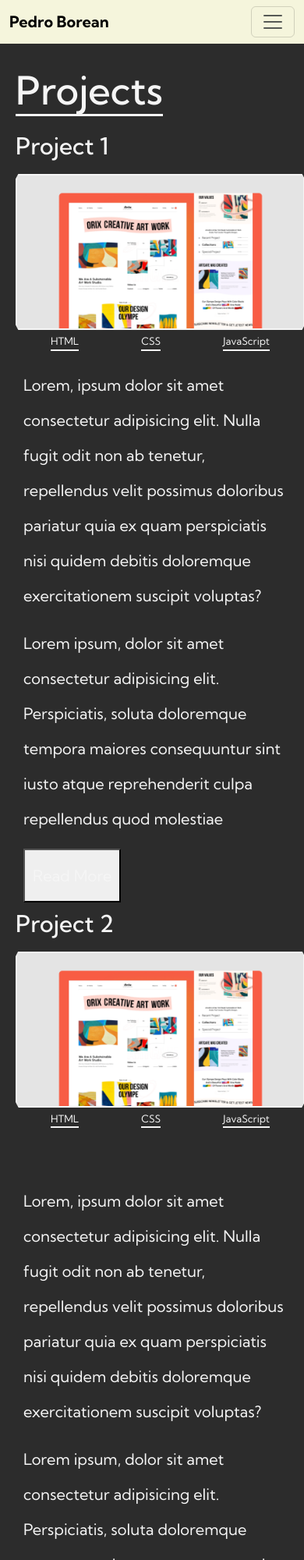
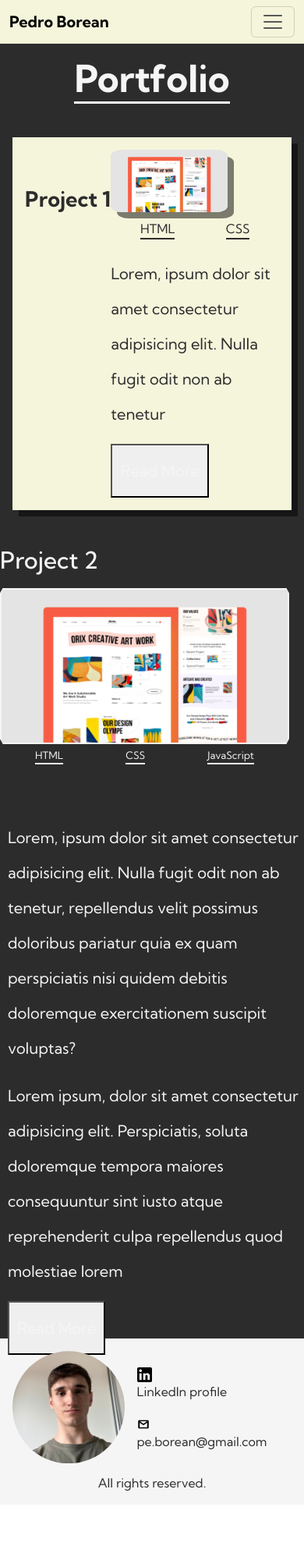
Before and after one commit to pedroborean/pedro-borean-proyecto-final-portfolio, a plain HTML site: page pages/projects.html in a window 390 px wide. Shown: the top 2000 px of the page at 78% size. After the commit the page ends 1929 px from the top, so only its background shows below. Drawn offline with nearby package versions, Linux system fonts and the light colour scheme; files that its build step writes are made by us from their sources.

Commit message:
Link correctly the header. Main mobile styles. Index mobile style’s correction Footer mobile styles. About me mobile styles Portfolio mobile’s styles in process

```diff
--- a/css/main.css
+++ b/css/main.css
@@ -30,9 +30,10 @@ header a{
 /* Tittle's styles */
 
 #nav-tittle{
-    font-family: "Kumbh Sans";
+    font-family: "Kumbh Sans" ;
     font-weight: bolder;
 }
+
 /* Item's styles */
 
 #nav-items-styles:hover{
@@ -54,7 +55,6 @@ header a{
 main{
     background-color: #2C2C2C;
     color: whitesmoke;
-    padding: 20px;
 }
 
 main a{
@@ -68,42 +68,62 @@ main a{
 footer{
     background-color: whitesmoke;
     color: #2C2C2C;
-    width: 100%;
+    height: fit-content;
+    display: grid;
+    grid-template-areas:
+    "img link"
+    "img mail"
+    "arr arr";
+    grid-template-columns: 45% 55%;
 }
 
 footer a{
     color: #2C2C2C;
-    display: inline-block;
 }
 
 /* My photo */
 .footer-self-photo{
     clip-path: circle(50% at 50% 50%);
-    height: 100px;
-    margin: 15px 10px 0px 10px;
+    height: 9rem;
+    margin: 1rem 1rem .8rem;
+    grid-area: img;
 }
 
 /* LinkedIn's image + link */
 
 .linkedin-image-link{
-    display: inline-block;
+    grid-area: link;
+    margin-top: 2rem;
+    width: fit-content;
 }
 
 /* LinkedIn's image */
 .linkedin-image{
-   height:20px ;
-   display: inline-block;
+   height: 1.2rem ;
+}
+
+/* Mail + Logo */
+.footer-mail-logo{
+    width: fit-content;
+    grid-area: mail;
 }
 
 /* Mail logo */
 .mail-logo{
-    height: 20px;
-    display: block;
+    height: 1rem;
 }
 
 .all-rights-reserved{
-    padding: 10px 0 10px 10px;
+    grid-area: arr;
+    display: grid;
+    align-content: center;
+    justify-content: center;
 }
+
+
+
+
+
 
 
 
@@ -135,7 +155,7 @@ footer a{
 
 /* Tittle */
 .top-index-tittle{
-    margin-top: 2rem;
+    margin: 2rem 1.2rem 0 1.2rem;
     font-size: 1.8rem;
     text-align: center;
     line-height: 2rem;
@@ -157,7 +177,7 @@ grid-template-areas:
 
 /* Caption */
 .index-text-caption{
-    margin: 3rem 0.5rem 2rem 0.5rem;
+    margin: 3rem 2.2rem 2rem 2.2rem;
     grid-area: caption;
     line-height: 1.5rem;
 }
@@ -168,7 +188,7 @@ grid-template-areas:
 
 .go-to-project-page{
     background-color: #F5F5DC;
-    margin-bottom: 3rem;
+    margin: 0 0 3rem 1.5rem;
     padding: .2rem;
     border-radius: 15%;
     box-shadow: .5rem .5rem rgba(0,0,0,0.5);
@@ -193,7 +213,7 @@ grid-template-areas:
     border: solid whitesmoke .2rem;
     grid-area: contact;
     box-shadow: .5rem .5rem rgba(0,0,0,0.5);
-    margin-bottom: 3rem;
+    margin: 0 1.5rem 3rem 0;
 }
 .go-to-contact-page:hover{
     box-shadow: 0 0 0 .5rem rgba(0,0,0,0.5);
@@ -206,6 +226,7 @@ grid-template-areas:
 .go-to-contact-page-text{
     color: whitesmoke;
     font-weight: 700;
+    padding: 1rem;
 }
 
 .go-to-contact-page-text:hover{
@@ -234,28 +255,39 @@ grid-template-areas:
 
 .about-me-page-img-tittle{
     display: flex;
-    flex-wrap: nowrap;
+    flex-direction: column;
+    align-items: center;
 }
 
 /* Img */
 .about-me-page-img{
     clip-path: circle(50% at 50% 50%);
-    height: 400px;
-    margin-top: 30px;
-    margin-left: 150px;
+    height: 10rem;
+    width: 10rem;
+    margin: .9rem;
+    box-shadow: .5rem .5rem rgba(0,0,0,0.5);
 }
 
 /* Tittle */
 .about-me-page-tittle{
-    font-size: 170px;
-    text-align: right;
-    margin-right: 150px;
+    margin: 1rem;
+    font-size: 4rem;
+    font-weight: lighter;
+    background-color:#F5F5DC;
+    color: #2C2C2C;
+    border-radius: 10%;
+    width: 15rem;
+    text-align: center;
+    box-shadow: .5rem .5rem rgba(0,0,0,0.5);
 }
 
+.about-me-page-tittle b{
+    font-weight: bolder;
+}
 /* Text */
 .about-me-page-text{
-    line-height: 50px;
-    margin: 150px;
+    line-height: 3rem;
+    margin: 2rem 2rem 0 2rem;
     font-size: x-large;
     font-stretch: extra-condensed;
 }
@@ -275,14 +307,20 @@ grid-template-areas:
 
 /* Project's Page */
 
+.project-page{
+    display: flex;
+    flex-direction: column;
+    align-items: center;
+}
+
 /* Project page's styles */
 
 .project-page-tittle{
-    display: inline-block;
-    font-size: 50px;
-    margin-top: 10px;
-    margin-bottom: 20px;
+    font-size: 3rem;
+    margin-top: 1rem;
+    margin-bottom: 1.7rem;
     border-bottom: solid whitesmoke;
+    font-weight: bolder;
 }
 
 
@@ -290,53 +328,60 @@ grid-template-areas:
 
 /* Proyect 1's styles */
 .project-1-page{
-    display: flex;
-    flex-wrap: nowrap;
-    flex-direction: row;
+    display: grid;
+    align-items: center;
+    grid-template-areas:
+    "tittle tittle"
+    "img text"
+    "tech text"
+    "text text";
+    background-color: #F5F5DC;
+    color: #2C2C2C;
+    box-shadow: .5rem .5rem rgba(0,0,0,0.5);
+    margin: 1rem;
+    padding: 1rem;
+
 }
 
 /* tittle */
 .project-1-page-tittle{
-    padding-bottom: 10px;
-    font-size: 30px;
-}
-
-/* Img + Tech's style */
-.project-1-page-img-tech{
-    display: inline-block;
+    grid-area: tittle;
+    color: #2C2C2C;
+    margin-bottom: 1rem;
+    font-size: 1.7rem;
+    font-weight: bold;
 }
 
 /* Img's style */
 .project-1-page-img{
-    height: 200px;
-    clip-path: circle(69.7% at 50% 50%);
-    border: solid whitesmoke 2px;
+    height: 5rem;
+    border-radius: 10%;
+    box-shadow: .5rem .5rem rgba(0,0,0,0.5);
+    grid-area: img;
 }
 
 /* tech list */
 .project-1-page-tech{
+    grid-area: tech;
+    margin-top: .25rem;
     padding: 5px;
     list-style: none;
     display: flex;
     flex-wrap: nowrap;
     flex-direction: row;
     justify-content: space-around;
-    font-size: small;
+    font-size: 1rem;
 }
 
 /* tech list items */
 .project-1-page-tech li {
-    border-bottom: solid whitesmoke;
+    border-bottom: solid #2C2C2C;
     border-width: 2px;
 }
 
 /* text */
 .project-1-page-text{
-    display: inline-block;
-    max-width: 1200px;
-    max-height: 200px;
-    padding-left: 10px;
-    text-align: top;
+    grid-area: text;
     line-height: 45px;
     font-size: 20px;
 }
--- a/pages/projects.html
+++ b/pages/projects.html
@@ -3,12 +3,12 @@
   <head>
     <meta charset="UTF-8">
     <meta name="viewport" content="width=device-width, initial-scale=1.0">
-    <title>Pedro Borean - Portfolio</title>
+    <title>portfolio</title>
     <!-- Link to bootstrap -->
     <link href="https://cdn.jsdelivr.net/npm/bootstrap@5.3.3/dist/css/bootstrap.min.css" rel="stylesheet" integrity="sha384-QWTKZyjpPEjISv5WaRU9OFeRpok6YctnYmDr5pNlyT2bRjXh0JMhjY6hW+ALEwIH" crossorigin="anonymous">
 
     <!-- Link to my css -->
-    <link rel="stylesheet" href="./css/main.css">
+    <link rel="stylesheet" href="../css/main.css">
 
     <!-- Link for font -->
     <link rel="preconnect" href="https://fonts.googleapis.com">
@@ -21,27 +21,27 @@
     <header>
         <nav class="navbar navbar-expand-lg" id="header-nav-bc">
             <div class="container-fluid">
-              <a class="navbar-brand" href="#" id="nav-tittle">Pedro Borean</a>
+              <a class="navbar-brand" href="../index.html" id="nav-tittle">Pedro Borean</a>
               <button class="navbar-toggler" type="button" data-bs-toggle="collapse" data-bs-target="#navbarText" aria-controls="navbarText" aria-expanded="false" aria-label="Toggle navigation">
                 <span class="navbar-toggler-icon"></span>
               </button>
               <div class="collapse navbar-collapse" id="navbarText">
                 <ul class="navbar-nav me-auto mb-2 mb-lg-0">
                   <li class="nav-item" id="nav-items-styles">
-                    <a class="nav-link" id="nav-items-link" aria-current="page" href="#">Home</a>
+                    <a class="nav-link" id="nav-items-link" aria-current="page" href="../index.html">Home</a>
                   </li>
                   <li class="nav-item" id="nav-items-styles">
-                    <a class="nav-link" id="nav-items-link" href="./pages/about-me.html">About me</a>
+                    <a class="nav-link" id="nav-items-link" href="./about-me.html">About me</a>
                   </li>
                   <li class="nav-item " id="nav-items-styles">
-                    <a class="nav-link" id="nav-items-link" href="./pages/projects.html">Portfolio</a>
+                    <a class="nav-link" id="nav-items-link" href="./projects.html">Portfolio</a>
                   </li>
                   <li class="nav-item" id="nav-items-styles">
-                    <a class="nav-link" id="nav-items-link"  href="./pages/experience.html">Experience</a>
+                    <a class="nav-link" id="nav-items-link"  href="./experience.html">Experience</a>
                   </li>
                   <li class="nav-item"
                   id="nav-items-styles">
-                    <a class="nav-link" id="nav-items-link" href="./pages/contact.html">Contact</a>
+                    <a class="nav-link" id="nav-items-link" href="./contact.html">Contact</a>
                   </li>
                 </ul>
               </div>
@@ -55,15 +55,15 @@
         <div>
             <h3 class="project-page-tittle">
                <a href="./projects.html">
-                Projects
+                Portfolio
                </a>
             </h3>
         </div>
 
         <!-- Project 1 -->
-        <div class="proyect-1-page">
-            <h3 class="project-1-page-tittle">
-                <a href="./work-example.html">
+        <div class="project-1-page">
+            <h3>
+                <a href="./work-example.html" class="project-1-page-tittle">
                     Project 1
                 </a>
             </h3>
@@ -74,18 +74,16 @@
                 <ul class="project-1-page-tech">
                     <li>HTML</li>
                     <li>CSS</li>
-                    <li>JavaScript</li>
                 </ul>
             </div>
             <div class="project-1-page-text">
-                <p>Lorem, ipsum dolor sit amet consectetur adipisicing elit. Nulla fugit odit non ab tenetur, repellendus velit possimus doloribus pariatur quia ex quam perspiciatis nisi quidem debitis doloremque exercitationem suscipit voluptas?</p>
-                <p>Lorem ipsum, dolor sit amet consectetur adipisicing elit. Perspiciatis, soluta doloremque tempora maiores consequuntur sint iusto atque reprehenderit culpa repellendus quod molestiae</p>
-                <button class="button" id="project-1-page-go-to-project">
+              <p>Lorem, ipsum dolor sit amet consectetur adipisicing elit. Nulla fugit odit non ab tenetur </p>
+              <button class="button" id="project-1-page-go-to-project">
                     <a href="./work-example.html">
                     Read More
                     </a>
-                </button>
-            </div>
+              </button>
+          </div>
         </div>
 
         <!-- Project 2 -->
```
Also changed, not shown: index.html (+10 -7 lines), pages/about-me.html (+10 -9 lines), pages/contact.html (+9 -7 lines), pages/experience.html (+7 -7 lines), pages/work-example.html (+1 -1 lines), 1 other file.
